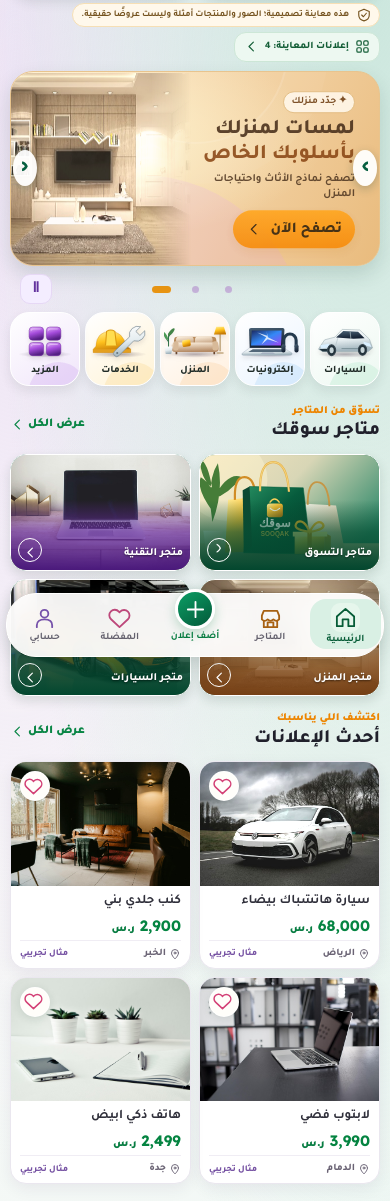
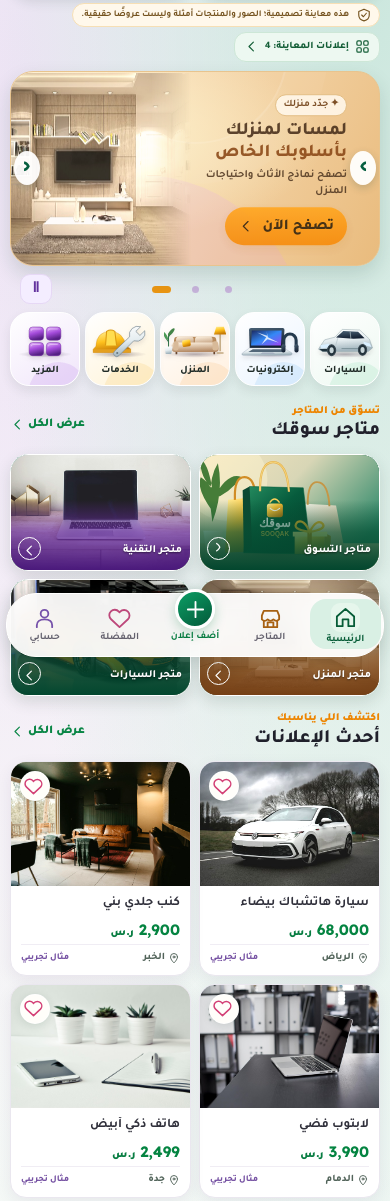
Before and after one commit to play85779-design/SOOQAK, a plain HTML site: page v101/index.html in a window 390 px wide. Shown: the part 182-1383 px from the top of the page. Drawn offline with Linux system fonts and the light colour scheme; a web font is replaced by a local one.

Commit message:
V131 polish Fold hero controls, header, stores, listings and auth preview spacing

```diff
--- a/v101/styles.css
+++ b/v101/styles.css
@@ -1060,3 +1060,45 @@ body,.site{background:radial-gradient(ellipse at 94% 5%,#c9e6dc 0,transparent 24
 @media(max-width:600px){#hero-carousel .hero{height:clamp(195px,49vw,230px)}#hero-carousel .hero-copy{padding-inline:24px 0}.hero-edge{width:24px;height:36px;font-size:20px}.hero-prev{left:2px}.hero-next{right:2px}.catbar{gap:5px}.cat{min-height:74px}.poster-store-grid{grid-template-columns:repeat(2,minmax(0,1fr));gap:8px}.bottom{height:64px}}
 @media(max-width:360px){.cat b{font-size:10px}.cat{min-height:67px}#hero-carousel .hero h1{font-size:17px}}
 @media(prefers-reduced-motion:reduce){.hero-edge,.shop-gateway{animation:none;transition:none}}
+
+/* V131 — owner Fold feedback; visual-only, no live accounts or new sample data. */
+@media(min-width:700px){
+ .top:before{opacity:.36;background-position:46% 100%}
+ .top .header-quick{border-inline-start:1px solid #e5f5eb35;padding-inline:14px;border-radius:12px}
+ .top .header-quick:hover{background:#ffffff19}
+ .top .brand-mark{filter:drop-shadow(0 3px 6px #042a25a0)}
+ .poster-store-grid .shop,.shop-gateway{aspect-ratio:1.35}
+}
+#hero-carousel .hero-copy{padding-inline:clamp(58px,7vw,76px) 8px;min-width:0}
+.hero-edge{width:38px;height:38px;font-size:24px;box-shadow:0 3px 9px #103d3430}
+.hero-next{right:8px}.hero-prev{left:8px}
+#hero-carousel .hero h1{font-size:clamp(21px,3.2vw,38px);overflow-wrap:normal}
+.poster-store-grid .shop,.shop-gateway{border-radius:18px;box-shadow:0 6px 15px #203d3325}
+.poster-store-grid .shop strong,.shop-gateway strong{inset-inline-start:10px;inset-inline-end:38px;bottom:12px}
+.poster-store-grid .shop-open,.shop-gateway span{left:10px;bottom:10px;width:28px;height:28px}
+.card-content{padding:12px 14px 14px}
+.card-content strong{white-space:normal;line-height:1.45;min-height:1.45em}
+.card-meta{gap:6px;flex-wrap:wrap;color:#52645a}
+.card-photo img.stock-photo[src$="sofa-photo.jpg"]{filter:brightness(1.23) saturate(.97)}
+.card-photo img.stock-photo[src$="phone-photo.jpg"]{object-position:10% 100%;transform:scale(1.24);transform-origin:left bottom}
+.card-photo img.stock-photo[src$="phone-photo.jpg"]:hover{transform:scale(1.24)}
+.shell{padding-bottom:calc(118px + env(safe-area-inset-bottom,0px))}
+html{scroll-padding-bottom:calc(100px + env(safe-area-inset-bottom,0px))}
+.auth-preview-page{padding-top:clamp(20px,3vw,30px)}
+.auth-preview-page .screen-title{margin-block:0 15px}
+.auth-intro{background:radial-gradient(ellipse at 8% 15%,#ffe4ad80,transparent 50%),linear-gradient(115deg,#f4e9ff,#fff9f0 55%,#e6f5ec);border-color:#fff;box-shadow:0 5px 16px #2c4a3520}
+.auth-preview-card{border-color:#fff;box-shadow:0 8px 24px #29463b14}
+.auth-preview-card .auth-disabled-label{font-size:11px;padding:6px 9px;border-radius:11px;text-align:start}
+.auth-preview-card .auth-tabs button.active{box-shadow:0 2px 8px #41246920,inset 0 -2px #7c45b5}
+@media(max-width:600px){
+ #hero-carousel .hero-copy{padding-inline:32px 4px}
+ #hero-carousel .hero h1{font-size:clamp(17px,4.6vw,24px)}
+ .hero-edge{width:26px;height:34px;font-size:20px}
+ .hero-next{right:3px}.hero-prev{left:3px}
+ .card-content{padding:9px 10px 11px}
+ .poster-store-grid .shop strong,.shop-gateway strong{inset-inline-start:8px;inset-inline-end:33px}
+ .poster-store-grid .shop-open,.shop-gateway span{width:23px;height:23px;left:7px}
+}
+@media(max-width:360px){#hero-carousel .hero-copy{padding-inline:29px 2px}#hero-carousel .hero h1{font-size:17px}}
+@media(hover:hover) and (pointer:fine){.poster-store-grid .shop:hover,.shop-gateway:hover{box-shadow:0 8px 20px #203d3330}}
+@media(prefers-reduced-motion:reduce){.hero-edge,.poster-store-grid .shop,.shop-gateway{transition:none!important;animation:none!important}}
```
